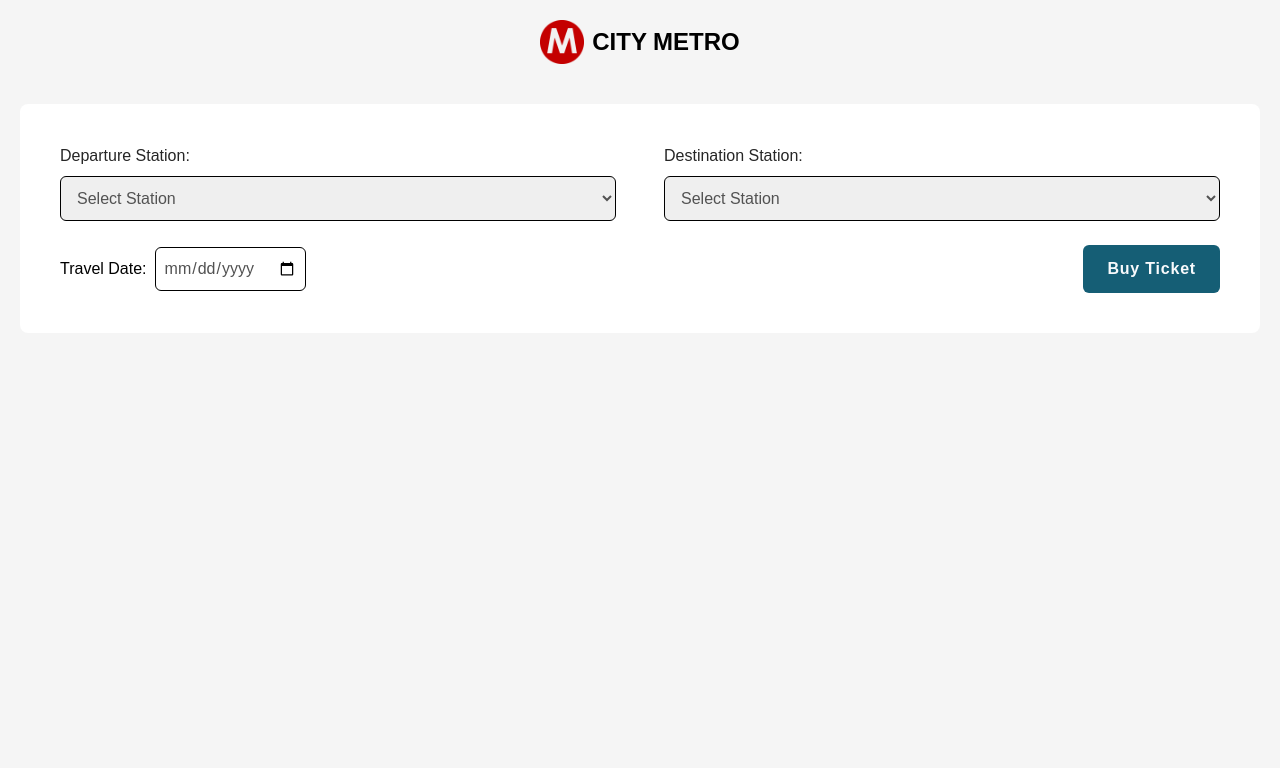
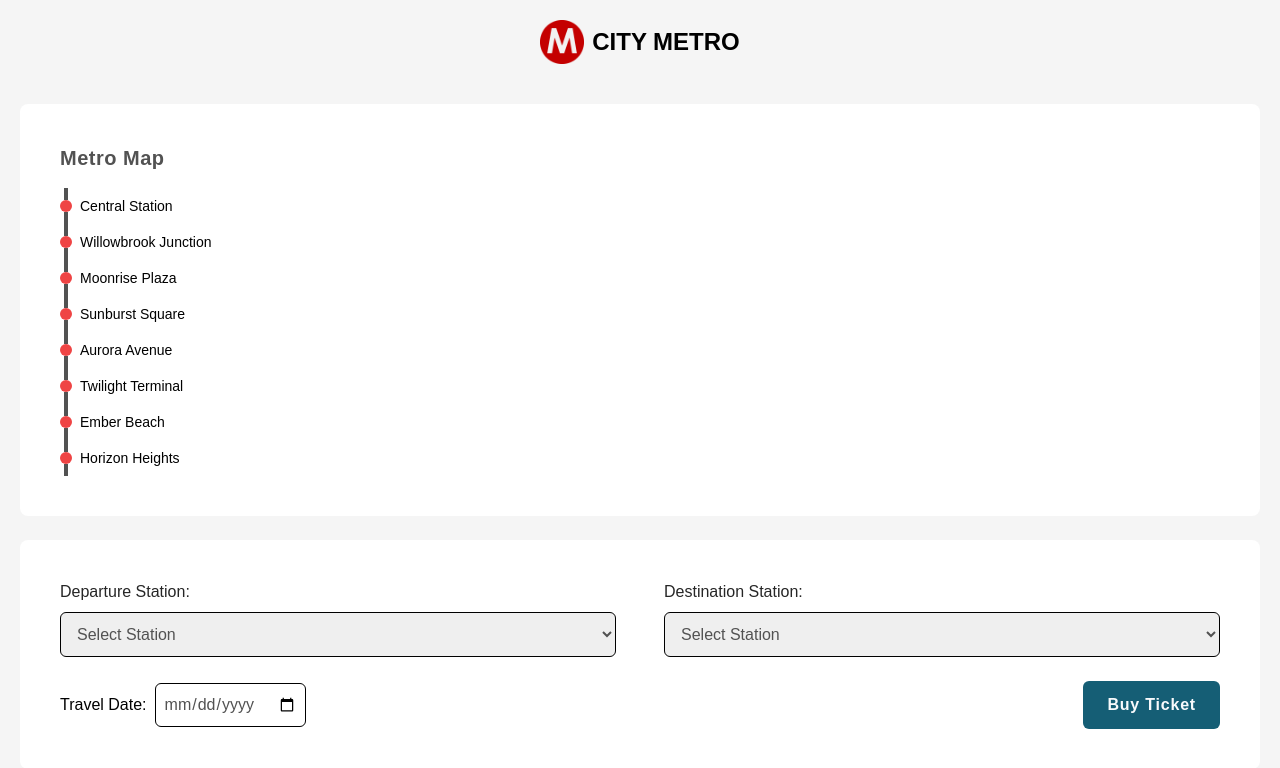
Before and after one commit to EdwinSch/react-train-tickets-app, a React (Vite) app: page / in a window 1280 px wide. Shown: the top 768 px of the page. Built offline with nearby package versions, Linux system fonts and the light colour scheme; a web font is replaced by a local one.

Commit message:
map component + styles

```diff
--- a/src/App.jsx
+++ b/src/App.jsx
@@ -1,4 +1,5 @@
 import Header from "./components/Header";
+import Map from "./components/Map";
 import Form from "./components/Form";
 import Ticket from "./components/Ticket";
 import { useGlobalContext } from "./context";
@@ -9,6 +10,7 @@ function App() {
   return (
     <>
       <Header />
+      <Map />
       <Form />
       {showTicket && <Ticket />}
     </>
--- a/src/components/Form.jsx
+++ b/src/components/Form.jsx
@@ -63,7 +63,7 @@ const Form = () => {
 
   return (
     <form
-      className="bg-white mt-10 p-6 md:p-10 rounded-lg"
+      className="bg-white mt-6 p-6 md:p-10 rounded-lg"
       onSubmit={handleSubmit}
     >
       <div
--- a/src/components/Header.jsx
+++ b/src/components/Header.jsx
@@ -2,7 +2,7 @@ import logo from "../assets/Metro.png";
 
 const Header = () => {
   return (
-    <header className="flex justify-center items-center gap-2">
+    <header className="mb-8 md:mb-10 flex justify-center items-center gap-2">
       <img src={logo} alt="logo" className="w-11" />
       <h1 className="text-2xl uppercase font-black">city metro</h1>
     </header>
--- /dev/null
+++ b/src/components/Map.jsx
@@ -0,0 +1,35 @@
+import stations from "../data";
+
+const Map = () => {
+  return (
+    <div id="map-container" className="bg-white mt-6 p-6 md:p-10 rounded-lg">
+      <h2 className="mb-4 capitalize text-neutral-600 text-xl font-semibold tracking-wide">
+        metro map
+      </h2>
+
+      {/* Stops */}
+      <section id="stops-wrapper" className="flex flex-col ">
+        {stations.map((stop, idx) => {
+          return (
+            <article
+              id="stop"
+              key={idx}
+              className="flex h-auto items-center gap-2"
+            >
+              <div
+                id="illustration-wrapper"
+                className="flex flex-col items-center"
+              >
+                <div id="line" className="bg-neutral-600 h-3 w-1"></div>
+                <div id="dot" className="w-3 h-3 bg-red-500 rounded-full"></div>
+                <div id="line" className="bg-neutral-600 h-3 w-1"></div>
+              </div>
+              <p className="text-sm">{stop.stopName}</p>
+            </article>
+          );
+        })}
+      </section>
+    </div>
+  );
+};
+export default Map;
--- a/src/components/Ticket.jsx
+++ b/src/components/Ticket.jsx
@@ -3,6 +3,8 @@ import QRCode from "react-qr-code";
 
 const Ticket = () => {
   const { departure, destination, date, price } = useGlobalContext();
+
+  console.log(departure, destination, date, price);
   return (
     <div
       id="ticket-container"
@@ -18,7 +20,10 @@ const Ticket = () => {
         <p>Price: &euro; {price}</p>
       </div>
       <div id="code-container" className="qr">
-        <QRCode size={180} value={(departure, destination, date, price)} />
+        <QRCode
+          size={180}
+          value={(departure.stopName, destination.stopName, date, price)}
+        />
       </div>
     </div>
   );
```
